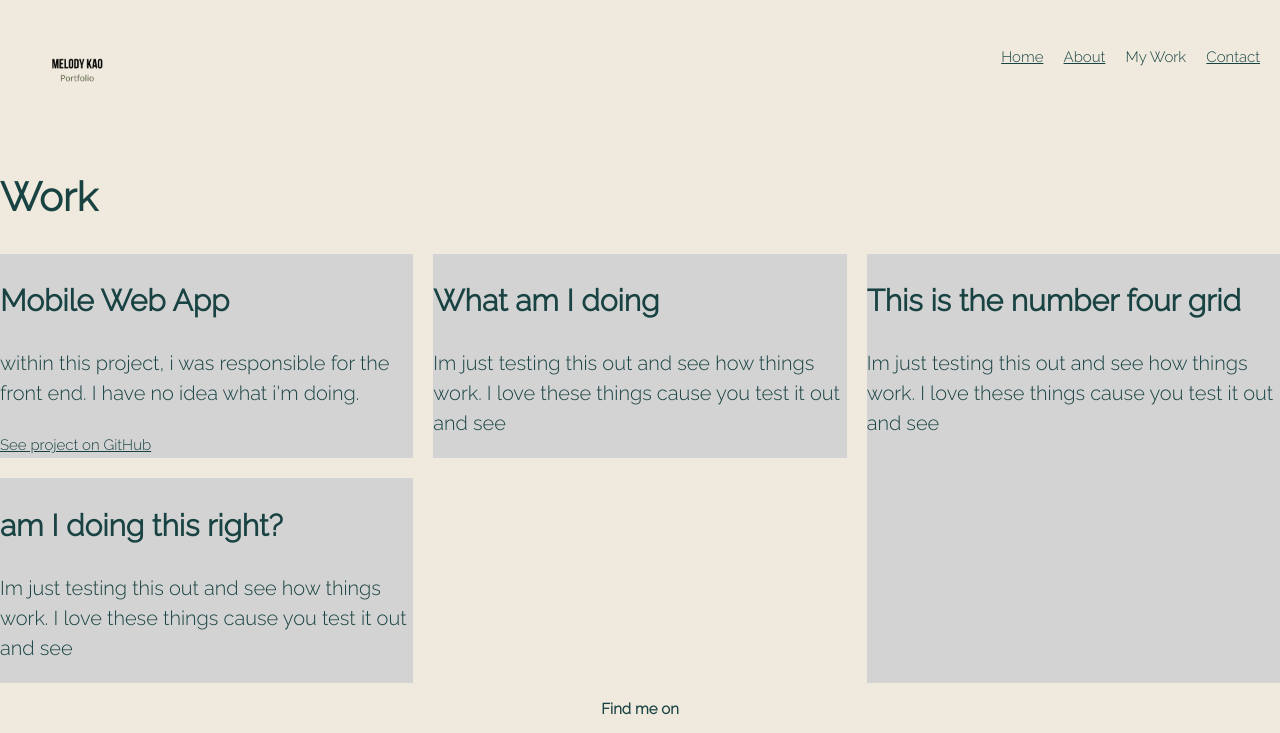
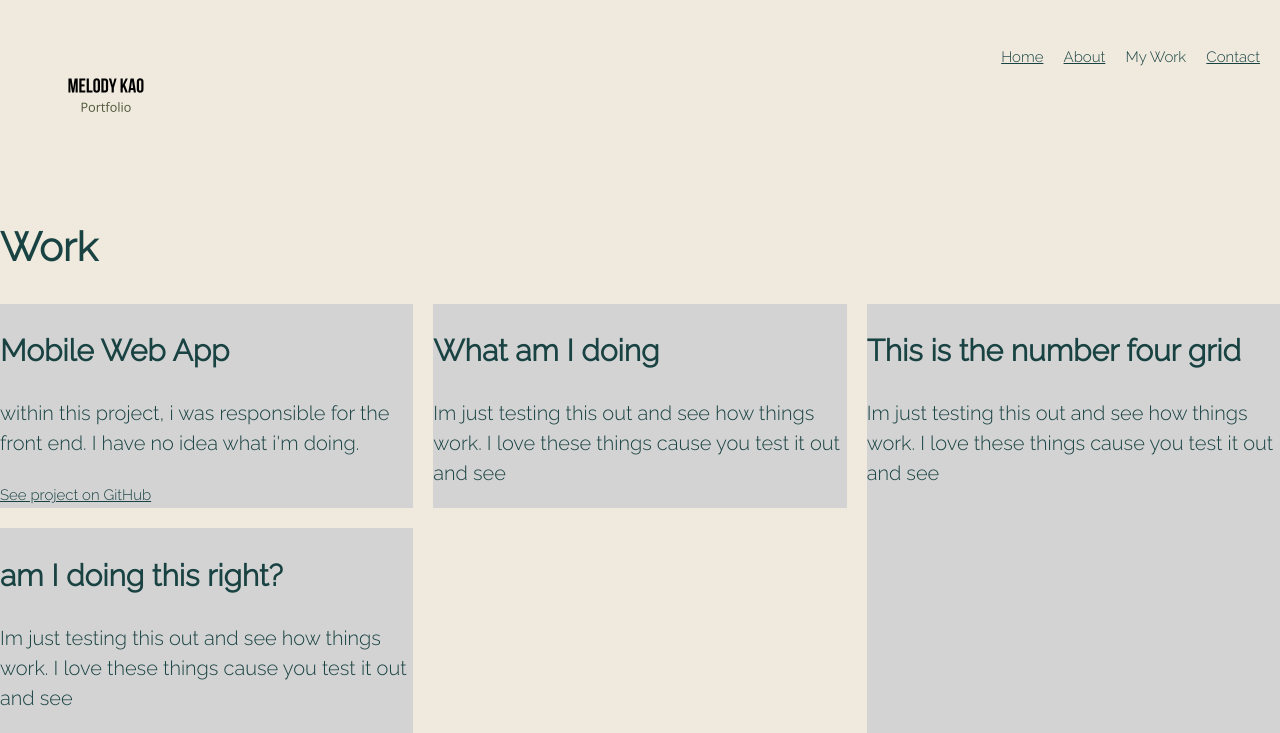
Before and after one commit to melcow13/portfolio-website, a plain HTML site: page work.html in a window 1280 px wide. Shown: the top 733 px of the page. Drawn offline with nearby package versions, Linux system fonts and the light colour scheme.

Commit message:
Update work.html
if i applied this, i will commit to change the size of the logo

```diff
--- a/work.html
+++ b/work.html
@@ -16,7 +16,7 @@
 <body>
   <header class="page-header">
 
-    <img src="img/headerlogo.png" alt="headerlogo" width="400" height="100" class="page-header__item">
+    <img src="img/headerlogo.png" alt="headerlogo" width="700" height="150" class="page-header__item">
 
     <nav class="page-header__item">
      <ul role="menubar" class="navigation-list">
```
